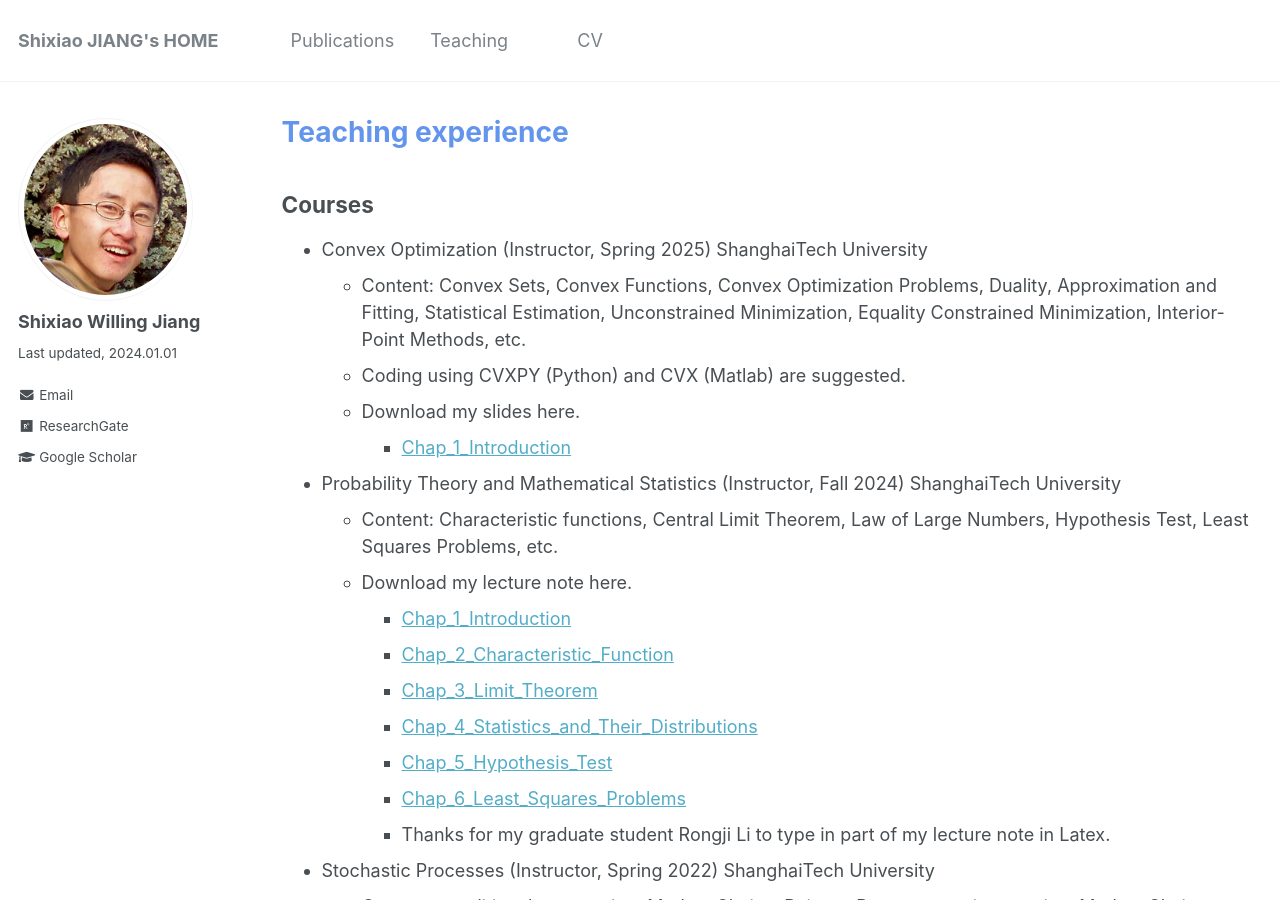
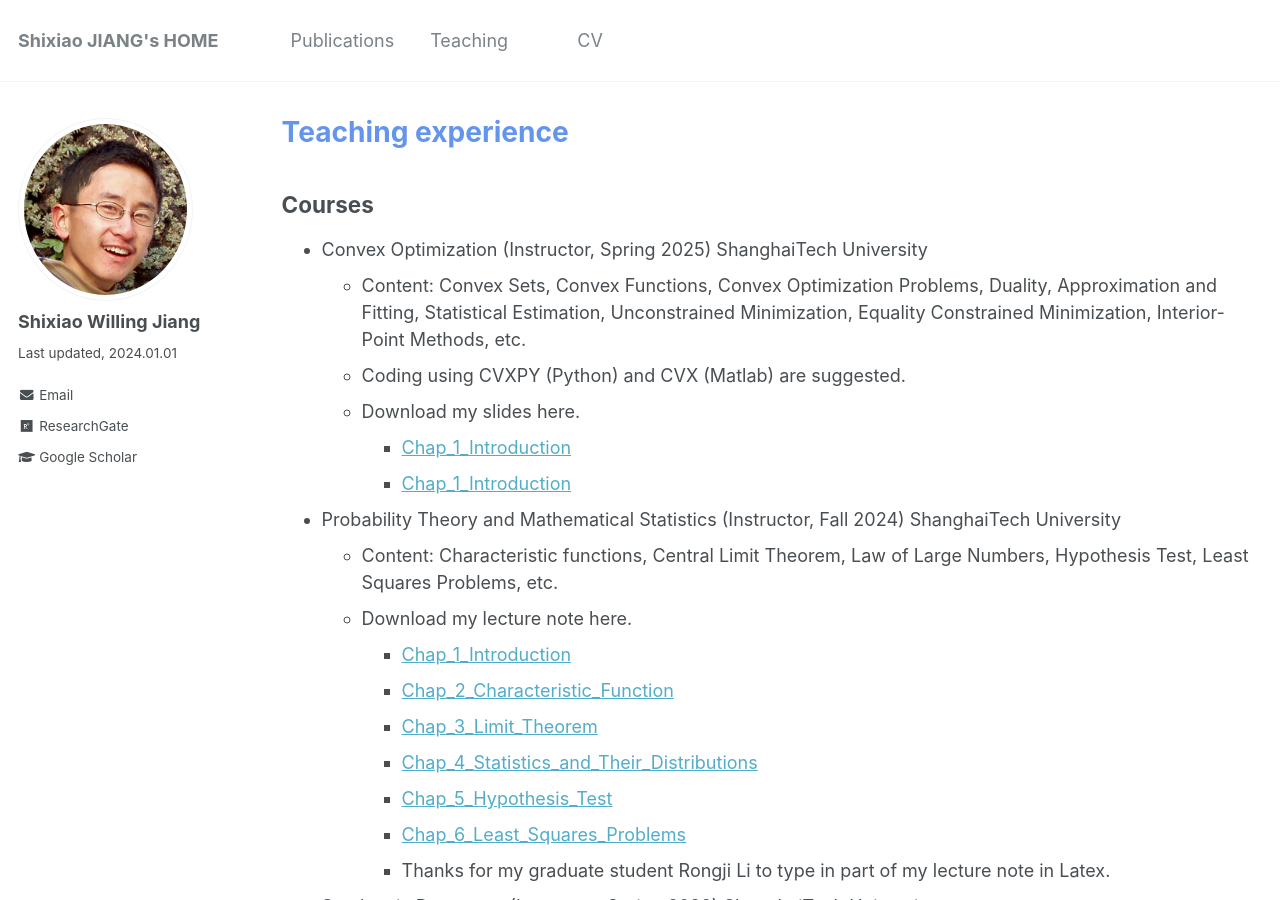
Before and after one commit to willingjiang/willingjiang.github.io, a Jekyll site: the page built from _pages/teachings.md, in a window 1280 px wide and 900 px high. Built offline with Jekyll 4.4.1, drawn with Linux system fonts in a browser that asks for light colours.

Commit message:
Update teachings.md

```diff
--- a/_pages/teachings.md
+++ b/_pages/teachings.md
@@ -14,6 +14,7 @@ author_profile: true
   * Coding using CVXPY (Python) and CVX (Matlab) are suggested.
   * Download my slides here.
     * [Chap_1_Introduction](http://willingjiang.github.io/files/Convex_Chapter01_Jiang1_pub.pdf)
+    * [Chap_1_Introduction](http://willingjiang.github.io/files/1_PDE_code_torus.zip)
 
 * Probability Theory and Mathematical Statistics (Instructor, Fall 2024) ShanghaiTech University
   * Content: Characteristic functions, Central Limit Theorem, Law of Large Numbers, Hypothesis Test, Least Squares Problems, etc.
```
